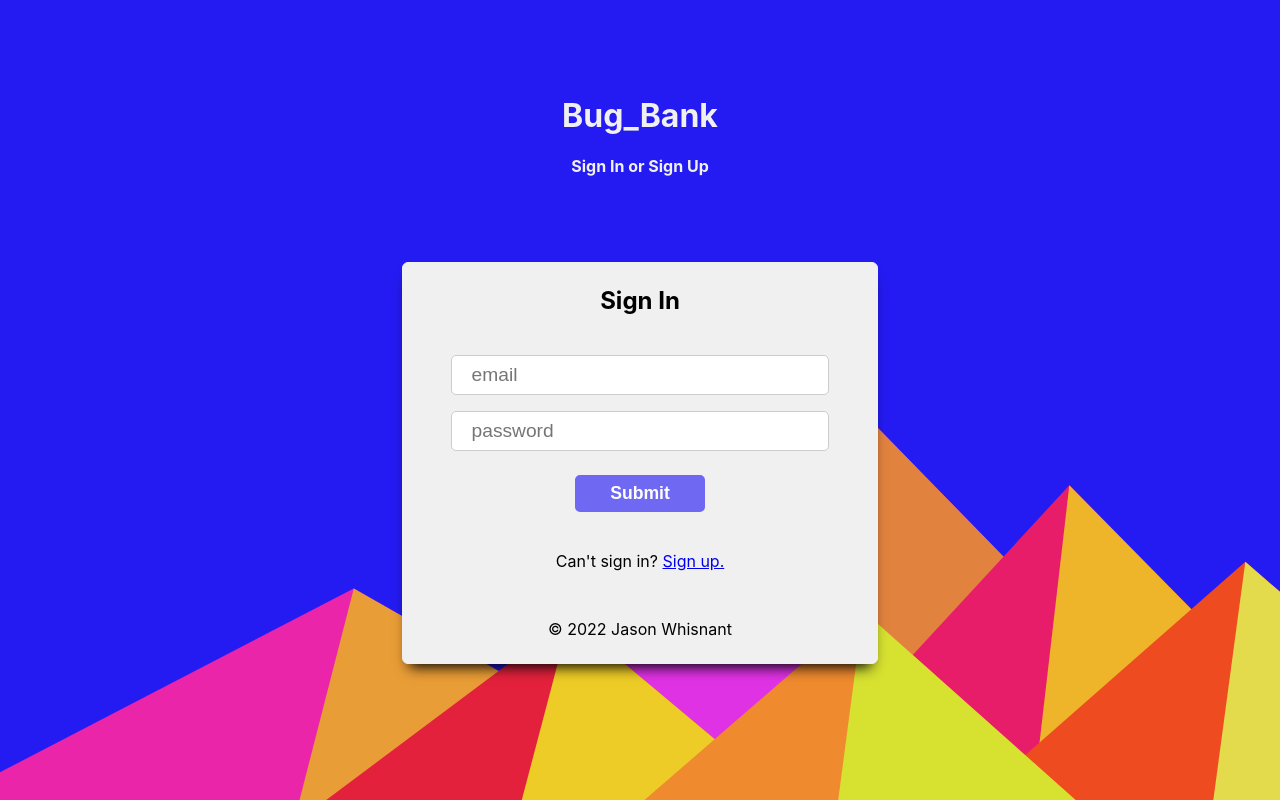
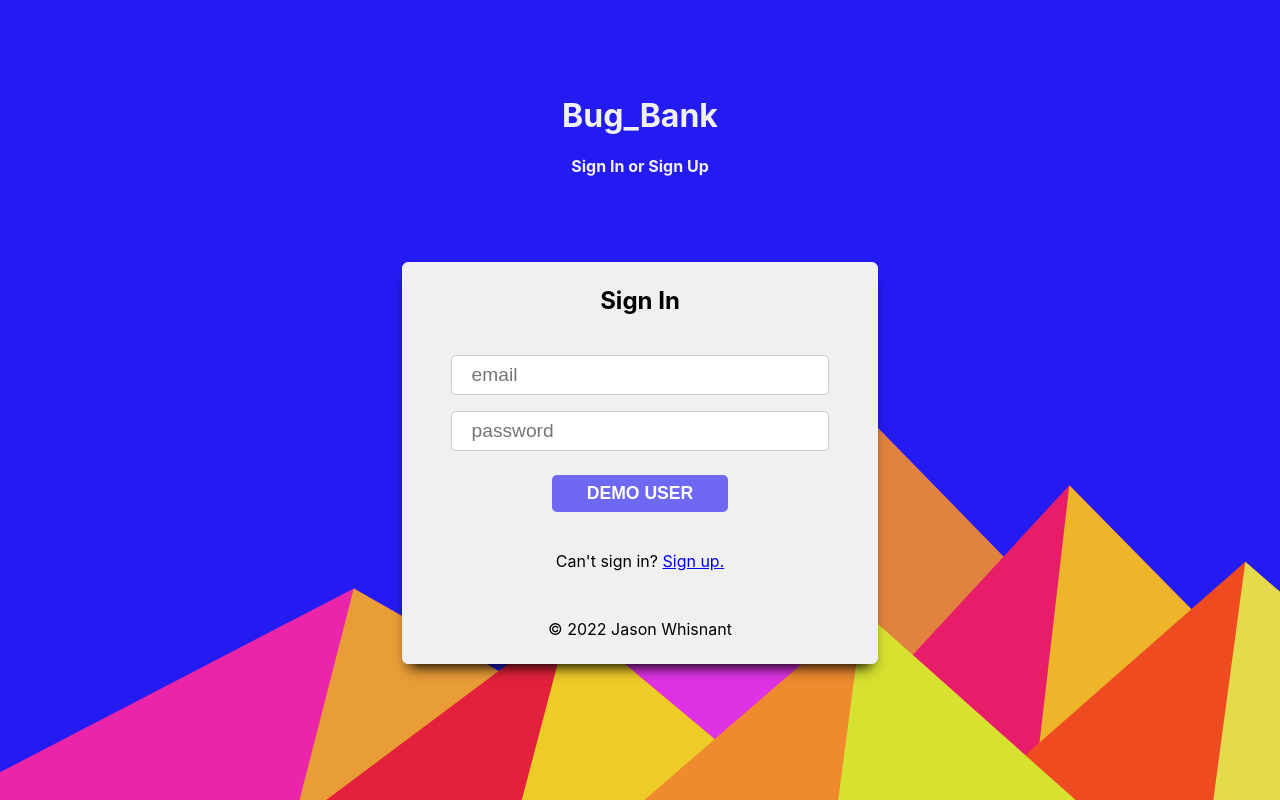
Before and after one commit to Tasups/bug-tracker-frontend, a React (Create React App) app: page / in a window 1280 px wide. Built offline with nearby package versions, Linux system fonts and the light colour scheme.

Commit message:
Demo User button created and floating 0 removed

```diff
--- a/src/components/SignIn.js
+++ b/src/components/SignIn.js
@@ -1,11 +1,6 @@
-import { useEffect } from 'react'
 import { Link } from 'react-router-dom'
 
 const SignIn = () => {
-
-  useEffect(() => {
-    alert("Please keep in mind, this is a work in progress. For recommendations email me at tasups@gmail.com or visit my LinkedIn profile at https://www.linkedin.com/in/jason-whisnant/. Thank you for any helpful advice! Sincerely, Jason")
-  }, [])
 
   return(
     <div className="auth-container">
@@ -38,7 +33,7 @@ const SignIn = () => {
               required
             />
             <button>
-              <Link to="/dashboard" className="signin-submit">Submit</Link>
+              <Link to="/dashboard" className="signin-submit">DEMO USER</Link>
             </button>
         </form>
         <div className="auth-card-signup">
```
